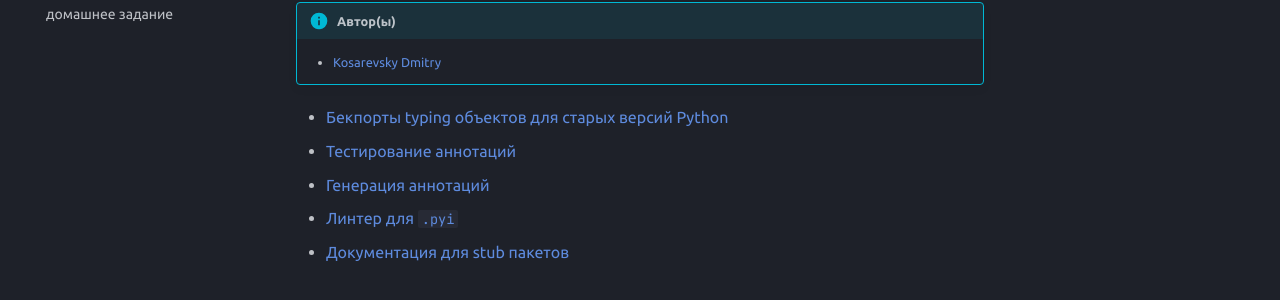
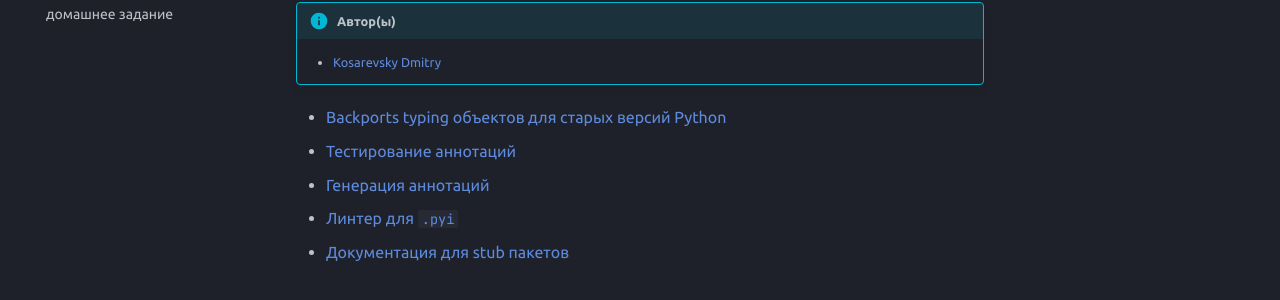
Before and after one commit to dKosarevsky/py-typing, an MkDocs documentation site: the page built from docs/week_1/materials.md, in a window 1280 px wide. Shown: the part 226-526 px from the top of the page. Built offline with MkDocs 1.6.1 and Material for MkDocs 9.7.7, drawn with Linux system fonts in a browser that asks for light colours; comment, search, counter and statistics services are not loaded.

Commit message:
fix typo

```diff
--- a/docs/week_1/materials.md
+++ b/docs/week_1/materials.md
@@ -4,7 +4,7 @@
 
     - [Kosarevsky Dmitry](https://github.com/dKosarevsky)
 
-- [Бекпорты typing объектов для старых версий Python](https://pypi.org/project/typing-extensions/)
+- [Backports typing объектов для старых версий Python](https://pypi.org/project/typing-extensions/)
 - [Тестирование аннотаций](https://mypy.readthedocs.io/en/stable/stubtest.html)
 - [Генерация аннотаций](https://mypy.readthedocs.io/en/stable/stubgen.html)
 - [Линтер для `.pyi`](https://pypi.org/project/flake8-pyi/)
```
